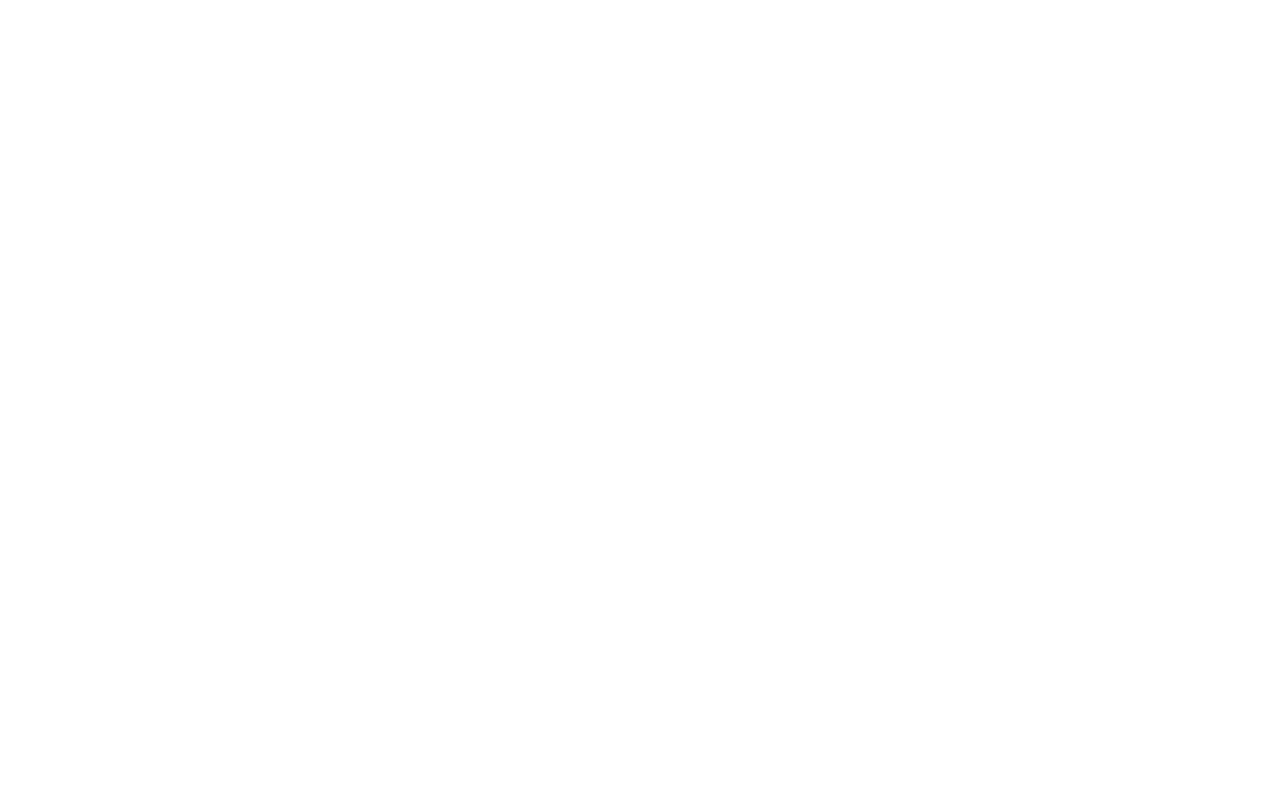
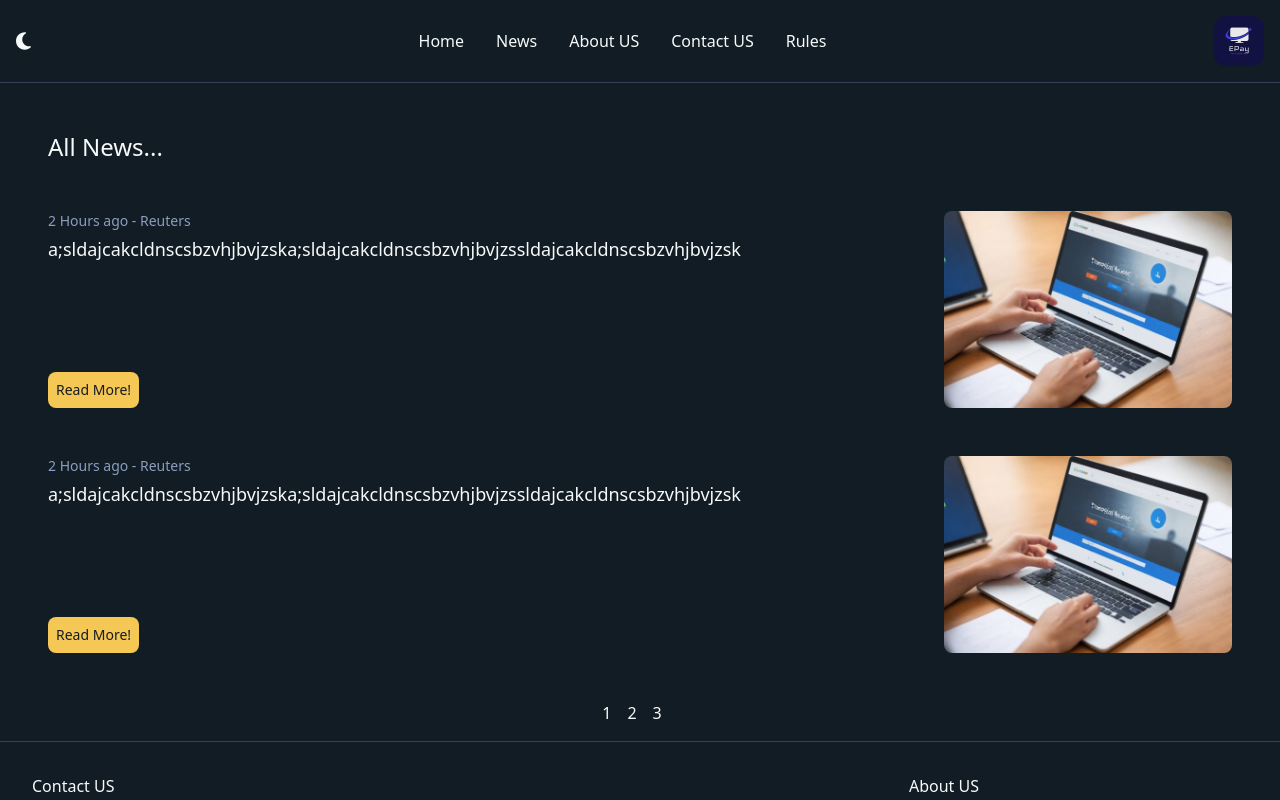
Before and after one commit to amirhossein-dashtban1/Responsive-Dashboard, a React (Vite) app in the folder my-project/: page /news/1 in a window 1280 px wide. Before the commit this address had no page. Shown: the top 800 px of the page. Built offline with nearby package versions, Linux system fonts and the light colour scheme.

Commit message:
Again a bad commit :) But It's not that bad Because I'm Learning!

```diff
--- a/my-project/package.json
+++ b/my-project/package.json
@@ -15,8 +15,10 @@
 		"@fortawesome/free-regular-svg-icons": "^6.5.1",
 		"@fortawesome/free-solid-svg-icons": "^6.5.1",
 		"@fortawesome/react-fontawesome": "^0.2.0",
+		"bootstrap": "^5.3.3",
 		"chart.js": "^4.4.2",
 		"react": "^18.2.0",
+		"react-bootstrap": "^2.10.2",
 		"react-chartjs-2": "^5.2.0",
 		"react-dom": "^18.2.0",
 		"react-router": "^6.22.3",
--- a/my-project/src/App.jsx
+++ b/my-project/src/App.jsx
@@ -3,9 +3,10 @@
 import Index from "./pages/Index";
 import Home from "./components/Home";
 import Profile from "./components/Profile";
-import SignUp from "./pages/SignUp"
+import SignUp from "./pages/SignUp";
 import Login from "./pages/Login";
 import Main from "./pages/Main";
+import News from "./pages/News";
 
 export default function App() {
 	const [mode, themeMode] = modeSetting();
@@ -28,6 +29,10 @@
 				<Route path='/login' element={<Login />}></Route>
 
 				<Route path='/main' element={<Main />}></Route>
+
+				<Route
+					path='/news/:paginationNumber'
+					element={<News />}></Route>
 			</Routes>
 		</ThemeModeContext.Provider>
 	);
--- a/my-project/src/components/NavBar.jsx
+++ b/my-project/src/components/NavBar.jsx
@@ -1,4 +1,6 @@
+import { useContext } from "react";
 import { Link } from "react-router-dom";
+import { ThemeModeContext } from "../context/ThemeContext";
 import { FontAwesomeIcon } from "@fortawesome/react-fontawesome";
 import {
 	faAlignJustify,
@@ -7,9 +9,15 @@
 } from "@fortawesome/free-solid-svg-icons";
 
 export default function NavBar() {
+	const modeObject = useContext(ThemeModeContext);
+
 	return (
 		<>
-			<div className=''>
+			<div
+				className=''
+				onClick={() => {
+					modeObject.themeMode.toggleThemeMode();
+				}}>
 				<FontAwesomeIcon
 					className='rounded-2xl shadow-2xl'
 					size='lg'
@@ -31,10 +39,10 @@
 			<div className='hidden md:block'>
 				<ul className='items-center flex justify-center'>
 					<li className='mx-4 hover:text-dark-secondaryText'>
-						<Link>Home</Link>
+						<Link to='/main'>Home</Link>
 					</li>
 					<li className='mx-4 hover:text-dark-secondaryText'>
-						<Link>News</Link>
+						<Link to='/news/1'>News</Link>
 					</li>
 					<li className='mx-4 hover:text-dark-secondaryText'>
 						<Link>About US</Link>
@@ -59,8 +67,8 @@
 
 			<div className='hidden md:block w-[50px] h-[50px]'>
 				<img
-					className=''
-					src='./src/assets/7de4ad1f547c40e6844b842c206aa46f.png'
+					className='rounded-xl'
+					src='../src/assets/7de4ad1f547c40e6844b842c206aa46f.png'
 					alt=''
 				/>
 			</div>
--- a/my-project/src/components/NewsBox.jsx
+++ b/my-project/src/components/NewsBox.jsx
@@ -23,7 +23,7 @@
 
 			<div className='w-1/4 ml-4'>
 				<img
-					src='./src/assets/pikaso_texttoimage_A-picture-of-transferring-assets-through-the-Inter.jpeg'
+					src='.././src/assets/pikaso_texttoimage_A-picture-of-transferring-assets-through-the-Inter.jpeg'
 					className='rounded-lg w-full'
 				/>
 			</div>
--- /dev/null
+++ b/my-project/src/components/Pagination.jsx
@@ -0,0 +1,31 @@
+import { useEffect } from "react";
+import { Link } from "react-router-dom";
+
+export default function Pagination({
+	paginationNumber,
+	itemsperPage,
+	paginationCount,
+	handleClick,
+}) {
+	const Map = new Array(paginationCount).fill(0);
+
+	useEffect(() => {
+		handleClick();
+	}, [paginationNumber, itemsperPage]);
+
+	return (
+		<div className='flex'>
+			{Map.map((_, index) => {
+				return (
+					<Link
+						key={index}
+						to={`/news/${index + 1}`}
+						className='mr-4 hover:text-dark-secondaryText'
+						onClick={handleClick}>
+						{index + 1}
+					</Link>
+				);
+			})}
+		</div>
+	);
+}
--- a/my-project/src/index.css
+++ b/my-project/src/index.css
@@ -5,6 +5,7 @@
 input:focus {
 	@apply outline-none;
 }
+
 .active {
 	background-color: rgb(255, 140, 0);
 }
--- a/my-project/src/pages/Main.jsx
+++ b/my-project/src/pages/Main.jsx
@@ -1,10 +1,7 @@
 import NavBar from "../components/NavBar";
-import CreditCard from "../components/CreditCard";
+// import CreditCard from "../components/CreditCard";
 import { FontAwesomeIcon } from "@fortawesome/react-fontawesome";
 import {
-	faAlignJustify,
-	faMoon,
-	faSun,
 	faDollar,
 	faArrowRight,
 	faShield,
@@ -151,22 +148,16 @@
 					Latest News
 				</h2>
 
-				<div className='md:hover:skew-x-3'>
-					<Link>
-						<NewsBox />
-					</Link>
+				<div className='md:hover:scale-102'>
+					<NewsBox />
 				</div>
 
-				<div className='md:hover:skew-x-3'>
-					<Link>
-						<NewsBox />
-					</Link>
+				<div className='md:hover:scale-102'>
+					<NewsBox />
 				</div>
 
-				<div className='md:hover:skew-x-3'>
-					<Link>
-						<NewsBox />
-					</Link>
+				<div className='md:hover:scale-102'>
+					<NewsBox />
 				</div>
 			</div>
 
--- /dev/null
+++ b/my-project/src/pages/News.jsx
@@ -0,0 +1,60 @@
+import { useEffect, useState } from "react";
+import { useParams } from "react-router";
+import NavBar from "../components/NavBar";
+import NewsBox from "../components/NewsBox";
+import Pagination from "../components/Pagination";
+import Footer from "../components/Footer";
+
+export default function News() {
+	const [arr, setArr] = useState([1, 2, 3, 4, 5]);
+	const [shownArr, setShownArr] = useState([]);
+	const paginationNumber = useParams().paginationNumber; //Because It is acting like async
+	let [itemsPerPage, setItemsPerPage] = useState(2); // (handleClick runs sooner than paginationNumber And of course we can't call hooks inside handleClick),
+	const paginationCount = Math.ceil(arr.length / itemsPerPage); //We must pass it to the useEffect of Pagination
+
+	useEffect(() => {}, []);
+
+	const handleClick = () => {
+		let filteredArr = arr.filter((_, index) => {
+			return (
+				index >= paginationNumber * itemsPerPage - itemsPerPage &&
+				index < paginationNumber * itemsPerPage
+			);
+		});
+
+		setShownArr(filteredArr);
+	};
+
+	return (
+		<div className='items-center dark:bg-dark-primary flex flex-col h-full dark:text-dark-primaryText w-full'>
+			<div className='items-center border-b border-b-dark-primaryBorder flex justify-between p-4 w-full'>
+				<NavBar />
+			</div>
+
+			<div>
+				<div className='m-12'>
+					<h2 className='mb-8 lg:text-2xl x2s:text-sm md:text-lg'>
+						All News...
+					</h2>
+
+					{shownArr.map((_, index) => {
+						return (
+							<div key={index} className='md:hover:scale-102'>
+								<NewsBox />
+							</div>
+						);
+					})}
+				</div>
+			</div>
+
+			<Pagination
+				paginationNumber={paginationNumber}
+				paginationCount={paginationCount}
+				handleClick={handleClick}
+				shownArr={shownArr}
+			/>
+
+			<Footer />
+		</div>
+	);
+}
--- a/my-project/tailwind.config.js
+++ b/my-project/tailwind.config.js
@@ -49,6 +49,10 @@
 		rotate: {
 			22.5: "22.5deg",
 		},
+
+		scale: {
+			102: "1.02",
+		},
 	},
 	plugins: [],
 };
```
Also changed, not shown: 1 other file (tests, documents, lock files or other folders).
